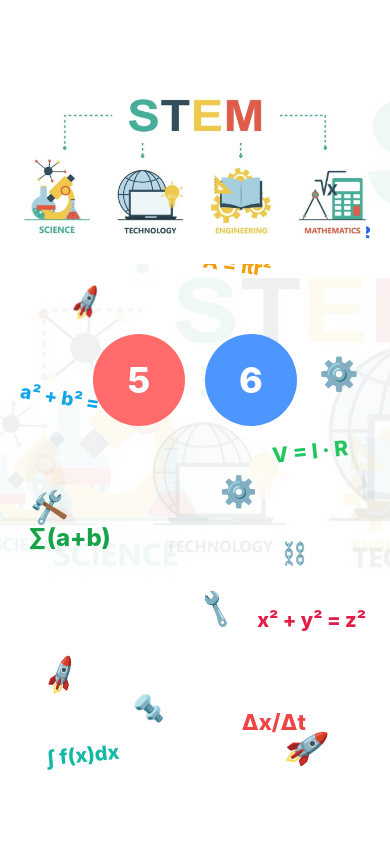
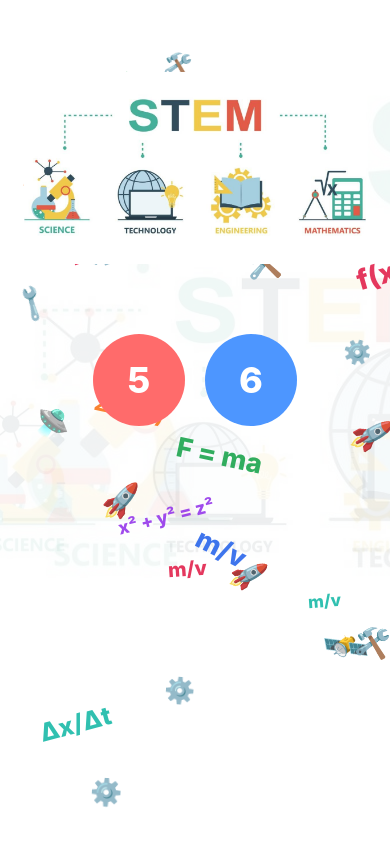
Before and after one commit to TheMichelangelo/tardis, a React Native app: screen / in a window 390 px wide. Built offline with nearby package versions, Linux system fonts and the light colour scheme.

Commit message:
Refactor background to separate component, fix some gaps in lesson display

```diff
--- a/App.tsx
+++ b/App.tsx
@@ -15,6 +15,7 @@ import { StatusBar } from 'expo-status-bar';
 import * as Print from 'expo-print';
 import * as Sharing from 'expo-sharing';
 import { LessonBuilder } from './src/components/LessonBuilder';
+import { RandomSTEMBackground } from './src/components/RandomSTEMBackground';
 import { loadLessonsFileForClass } from './src/lib/storage';
 import {
   ClassLessonsFile,
@@ -41,40 +42,6 @@ const classButtonColors: Record<ClassNumber, string> = {
   6: '#4D96FF'
 };
 
-function STEMBackground() {
-  return (
-    <View style={styles.backgroundLayer} pointerEvents="none">
-      <Image source={logoImage} style={styles.backgroundLogoFull} resizeMode="cover" />
-      <Image source={logoImage} style={styles.backgroundLogoOverlay} resizeMode="contain" />
-
-      <Text style={[styles.bgItem, styles.formulaOne]}>E = mc²</Text>
-      <Text style={[styles.bgItem, styles.formulaTwo]}>πr²</Text>
-      <Text style={[styles.bgItem, styles.formulaThree]}>∑(a+b)</Text>
-      <Text style={[styles.bgItem, styles.formulaFour]}>x² + y² = z²</Text>
-      <Text style={[styles.bgItem, styles.formulaFive]}>F = ma</Text>
-      <Text style={[styles.bgItem, styles.formulaSix]}>a² + b² = c²</Text>
-      <Text style={[styles.bgItem, styles.formulaSeven]}>V = I · R</Text>
-      <Text style={[styles.bgItem, styles.formulaEight]}>A = πr²</Text>
-      <Text style={[styles.bgItem, styles.formulaNine]}>Δx/Δt</Text>
-      <Text style={[styles.bgItem, styles.formulaTen]}>∫ f(x)dx</Text>
-
-      <Text style={[styles.bgItem, styles.rocketOne]}>🚀</Text>
-      <Text style={[styles.bgItem, styles.rocketTwo]}>🚀</Text>
-      <Text style={[styles.bgItem, styles.rocketThree]}>🚀</Text>
-      <Text style={[styles.bgItem, styles.rocketFour]}>🚀</Text>
-      <Text style={[styles.bgItem, styles.rocketFive]}>🚀</Text>
-
-      <Text style={[styles.bgItem, styles.mechOne]}>⚙️</Text>
-      <Text style={[styles.bgItem, styles.mechTwo]}>⚙️</Text>
-      <Text style={[styles.bgItem, styles.mechThree]}>🔩</Text>
-      <Text style={[styles.bgItem, styles.mechFour]}>⚙️</Text>
-      <Text style={[styles.bgItem, styles.mechFive]}>🛠️</Text>
-      <Text style={[styles.bgItem, styles.mechSix]}>🔧</Text>
-      <Text style={[styles.bgItem, styles.mechSeven]}>⛓️</Text>
-    </View>
-  );
-}
-
 function resolveLessonExercises(lesson: LessonTemplate): LessonExercise[] {
   return lesson.exercises ?? lesson.exersices ?? [];
 }
@@ -86,7 +53,6 @@ function renderExerciseContent(lesson: LessonTemplate, exercise: LessonExercise)
       return (
         <View style={styles.exerciseBlock}>
           <Image source={{ uri: diagramPath }} style={styles.exerciseImage} resizeMode="contain" />
-          <Text style={styles.exerciseText}>Diagram image: {diagramPath}</Text>
         </View>
       );
     }
@@ -95,7 +61,6 @@ function renderExerciseContent(lesson: LessonTemplate, exercise: LessonExercise)
       return (
         <View style={styles.exerciseBlock}>
           <Image source={{ uri: rebusPath }} style={styles.exerciseImage} resizeMode="contain" />
-          <Text style={styles.exerciseText}>Rebus image: {rebusPath}</Text>
         </View>
       );
     }
@@ -125,7 +90,16 @@ function renderExerciseContent(lesson: LessonTemplate, exercise: LessonExercise)
         </View>
       );
     case 'video':
-      return <Text style={styles.exerciseText}>Watch on YouTube: {exercise.youtubeUrl}</Text>;
+      return (
+        <View style={styles.exerciseBlock}>
+          <Pressable
+            style={styles.openVideoButton}
+            onPress={() => Linking.openURL(exercise.youtubeUrl)}
+          >
+            <Text style={styles.openVideoButtonText}>Open YouTube Video</Text>
+          </Pressable>
+        </View>
+      );
     case 'interactive_quiz':
       return (
         <View style={styles.exerciseBlock}>
@@ -162,6 +136,12 @@ function getExerciseImagePath(lesson: LessonTemplate, exercise: LessonExercise)
   }
   const ext = exercise.imageExt ?? 'png';
   return `${lesson.id}/${exercise.id}.${ext}`;
+}
+
+function getQrCodeUrl(value: string) {
+  return `https://api.qrserver.com/v1/create-qr-code/?size=220x220&data=${encodeURIComponent(
+    value
+  )}`;
 }
 
 export default function App() {
@@ -263,7 +243,6 @@ export default function App() {
               ${title}
               <p><strong>Type:</strong> ${escapeHtml(exercise.type)}</p>
               <img src="${imagePath}" alt="${escapeHtml(exercise.label)}" />
-              <p class="path">${imagePath}</p>
             </section>
           `;
         }
@@ -303,12 +282,15 @@ export default function App() {
         }
 
         if (exercise.type === 'video') {
+          const safeUrl = escapeHtml(exercise.youtubeUrl);
+          const qrUrl = escapeHtml(getQrCodeUrl(exercise.youtubeUrl));
           return `
             ${pageBreak}
             <section class="card">
               ${title}
               <p><strong>Type:</strong> video</p>
-              <p>${escapeHtml(exercise.youtubeUrl)}</p>
+              <img src="${qrUrl}" alt="QR code to video" />
+              <p><a href="${safeUrl}" target="_blank" rel="noopener noreferrer">Open YouTube video</a></p>
             </section>
           `;
         }
@@ -352,7 +334,6 @@ export default function App() {
             .card { border: 1px solid #cbd5e1; border-radius: 8px; padding: 12px; margin-top: 10px; page-break-inside: avoid; }
             .page-break { break-before: page; page-break-before: always; height: 0; }
             img { width: 100%; max-width: 540px; max-height: 320px; object-fit: contain; border-radius: 6px; background: #f8fafc; }
-            .path { color: #64748b; font-size: 12px; }
             .quiz { background: #f8fafc; border-radius: 6px; padding: 8px; margin-top: 6px; }
           </style>
         </head>
@@ -391,7 +372,7 @@ export default function App() {
   return (
     <SafeAreaView style={styles.safeArea}>
       <StatusBar style="dark" />
-      <STEMBackground />
+      <RandomSTEMBackground logoSource={logoImage} />
 
       {screen.name === 'home' ? (
         <ScrollView contentContainerStyle={styles.homeContainer}>
@@ -494,7 +475,6 @@ export default function App() {
                   {singleExercise ? (
                     <View style={styles.exerciseCard}>
                       <Text style={styles.exerciseTitle}>{singleExercise.label}</Text>
-                      <Text style={styles.exerciseType}>Type: {singleExercise.type}</Text>
                       {renderExerciseContent(lessonContext.lesson, singleExercise)}
                     </View>
                   ) : (
@@ -538,7 +518,6 @@ export default function App() {
                     lessonContext.exercises.map((exercise) => (
                       <View key={exercise.id} style={styles.exerciseCard}>
                         <Text style={styles.exerciseTitle}>{exercise.label}</Text>
-                        <Text style={styles.exerciseType}>Type: {exercise.type}</Text>
                         {renderExerciseContent(lessonContext.lesson, exercise)}
                       </View>
                     ))
@@ -559,160 +538,6 @@ const styles = StyleSheet.create({
   safeArea: {
     backgroundColor: '#FFFFFF',
     flex: 1
-  },
-  backgroundLayer: {
-    ...StyleSheet.absoluteFillObject,
-    overflow: 'hidden'
-  },
-  backgroundLogoFull: {
-    ...StyleSheet.absoluteFillObject,
-    opacity: 0.08
-  },
-  backgroundLogoOverlay: {
-    height: 700,
-    left: '-10%',
-    opacity: 0.08,
-    position: 'absolute',
-    top: '8%',
-    width: 700
-  },
-  bgItem: {
-    fontWeight: '800',
-    position: 'absolute'
-  },
-  formulaOne: {
-    color: '#F97316',
-    fontSize: 24,
-    left: 24,
-    top: 140,
-    transform: [{ rotate: '-8deg' }]
-  },
-  formulaTwo: {
-    color: '#2563EB',
-    fontSize: 28,
-    right: 20,
-    top: 220,
-    transform: [{ rotate: '10deg' }]
-  },
-  formulaThree: {
-    color: '#16A34A',
-    fontSize: 24,
-    left: 28,
-    top: '62%'
-  },
-  formulaFour: {
-    color: '#E11D48',
-    fontSize: 20,
-    right: 24,
-    top: '72%'
-  },
-  formulaFive: {
-    color: '#9333EA',
-    fontSize: 22,
-    right: 28,
-    top: '12%',
-    transform: [{ rotate: '-12deg' }]
-  },
-  formulaSix: {
-    color: '#0EA5E9',
-    fontSize: 19,
-    left: 20,
-    top: '46%',
-    transform: [{ rotate: '9deg' }]
-  },
-  formulaSeven: {
-    color: '#22C55E',
-    fontSize: 21,
-    right: 42,
-    top: '52%',
-    transform: [{ rotate: '-6deg' }]
-  },
-  formulaEight: {
-    color: '#F59E0B',
-    fontSize: 20,
-    left: '52%',
-    top: '30%',
-    transform: [{ rotate: '8deg' }]
-  },
-  formulaNine: {
-    color: '#EF4444',
-    fontSize: 22,
-    left: '62%',
-    top: '84%'
-  },
-  formulaTen: {
-    color: '#14B8A6',
-    fontSize: 20,
-    left: '12%',
-    top: '88%',
-    transform: [{ rotate: '-5deg' }]
-  },
-  rocketOne: {
-    fontSize: 32,
-    right: 52,
-    top: 120,
-    transform: [{ rotate: '18deg' }]
-  },
-  rocketTwo: {
-    fontSize: 28,
-    left: 44,
-    top: '78%',
-    transform: [{ rotate: '-25deg' }]
-  },
-  rocketThree: {
-    fontSize: 30,
-    left: '72%',
-    top: '22%',
-    transform: [{ rotate: '24deg' }]
-  },
-  rocketFour: {
-    fontSize: 26,
-    left: '18%',
-    top: '34%',
-    transform: [{ rotate: '-18deg' }]
-  },
-  rocketFive: {
-    fontSize: 34,
-    right: '16%',
-    top: '86%',
-    transform: [{ rotate: '10deg' }]
-  },
-  mechOne: {
-    fontSize: 34,
-    left: '48%',
-    top: 88
-  },
-  mechTwo: {
-    fontSize: 30,
-    right: '34%',
-    top: '56%'
-  },
-  mechThree: {
-    fontSize: 26,
-    left: '34%',
-    top: '82%'
-  },
-  mechFour: {
-    fontSize: 32,
-    right: '8%',
-    top: '42%'
-  },
-  mechFive: {
-    fontSize: 28,
-    left: '8%',
-    top: '58%',
-    transform: [{ rotate: '-15deg' }]
-  },
-  mechSix: {
-    fontSize: 28,
-    right: '40%',
-    top: '70%',
-    transform: [{ rotate: '20deg' }]
-  },
-  mechSeven: {
-    fontSize: 22,
-    left: '72%',
-    top: '64%'
   },
   homeContainer: {
     alignItems: 'center',
@@ -846,13 +671,6 @@ const styles = StyleSheet.create({
     fontSize: 17,
     fontWeight: '700'
   },
-  exerciseType: {
-    color: '#475569',
-    fontSize: 12,
-    fontWeight: '700',
-    marginTop: 2,
-    textTransform: 'uppercase'
-  },
   exerciseBlock: {
     marginTop: 8
   },
@@ -861,6 +679,18 @@ const styles = StyleSheet.create({
     borderRadius: 8,
     height: 220,
     width: '100%'
+  },
+  openVideoButton: {
+    alignSelf: 'flex-start',
+    backgroundColor: '#DC2626',
+    borderRadius: 8,
+    paddingHorizontal: 12,
+    paddingVertical: 8
+  },
+  openVideoButtonText: {
+    color: '#FFFFFF',
+    fontSize: 13,
+    fontWeight: '700'
   },
   exerciseText: {
     color: '#1E293B',
--- /dev/null
+++ b/src/components/RandomSTEMBackground.tsx
@@ -0,0 +1,186 @@
+import { useMemo } from 'react';
+import {
+  Image,
+  ImageSourcePropType,
+  StyleSheet,
+  Text,
+  View,
+  useWindowDimensions
+} from 'react-native';
+
+type Props = {
+  logoSource: ImageSourcePropType;
+};
+
+type DecoItem = {
+  id: string;
+  text: string;
+  color: string;
+  top: string;
+  left: string;
+  size: number;
+  rotate: string;
+  opacity: number;
+};
+
+const FORMULAS = [
+  'E = mc²',
+  'πr²',
+  'F = ma',
+  'a² + b² = c²',
+  'V = I · R',
+  'Δx/Δt',
+  '∫ f(x)dx',
+  'x² + y² = z²',
+  'Σ(a+b)',
+  'A = πr²',
+  'P = 2(a+b)',
+  'm/v'
+];
+
+const ROCKETS = ['🚀', '🛰️', '🚀', '🚀', '🛸'];
+const MECHANICS = ['⚙️', '🔩', '🔧', '🛠️', '⛓️', '⚙️'];
+
+const FORMULA_COLORS = ['#F97316', '#2563EB', '#16A34A', '#E11D48', '#9333EA', '#14B8A6'];
+const MECH_COLORS = ['#0F766E', '#374151', '#0369A1', '#4B5563'];
+
+function randInt(min: number, max: number) {
+  return Math.floor(Math.random() * (max - min + 1)) + min;
+}
+
+function randomFrom<T>(items: T[]) {
+  return items[randInt(0, items.length - 1)];
+}
+
+function createItems(
+  kind: 'formula' | 'rocket' | 'mechanic',
+  count: number,
+  _width: number,
+  _height: number
+): DecoItem[] {
+  const source = kind === 'formula' ? FORMULAS : kind === 'rocket' ? ROCKETS : MECHANICS;
+
+  return Array.from({ length: count }, (_, index) => {
+    const top = `${randInt(4, 92)}%`;
+    const left = `${randInt(3, 92)}%`;
+    const rotate = `${randInt(-30, 30)}deg`;
+
+    const size =
+      kind === 'formula' ? randInt(16, 28) : kind === 'rocket' ? randInt(22, 36) : randInt(22, 34);
+
+    const color =
+      kind === 'formula'
+        ? randomFrom(FORMULA_COLORS)
+        : kind === 'mechanic'
+          ? randomFrom(MECH_COLORS)
+          : '#1D4ED8';
+
+    const opacity = kind === 'formula' ? 0.88 : kind === 'rocket' ? 0.9 : 0.85;
+
+    return {
+      id: `${kind}-${index}`,
+      text: randomFrom(source),
+      color,
+      top,
+      left,
+      size,
+      rotate,
+      opacity
+    };
+  });
+}
+
+export function RandomSTEMBackground({ logoSource }: Props) {
+  const { width, height } = useWindowDimensions();
+
+  const formulas = useMemo(() => createItems('formula', 12, width, height), [width, height]);
+  const rockets = useMemo(() => createItems('rocket', 8, width, height), [width, height]);
+  const mechanics = useMemo(() => createItems('mechanic', 10, width, height), [width, height]);
+
+  return (
+    <View style={styles.backgroundLayer} pointerEvents="none">
+      <Image source={logoSource} style={styles.backgroundLogoFull} resizeMode="cover" />
+      <Image source={logoSource} style={styles.backgroundLogoOverlay} resizeMode="contain" />
+
+      {formulas.map((item) => (
+        <Text
+          key={item.id}
+          style={[
+            styles.bgItem,
+            {
+              color: item.color,
+              fontSize: item.size,
+              left: item.left,
+              opacity: item.opacity,
+              top: item.top,
+              transform: [{ rotate: item.rotate }]
+            }
+          ]}
+        >
+          {item.text}
+        </Text>
+      ))}
+
+      {rockets.map((item) => (
+        <Text
+          key={item.id}
+          style={[
+            styles.bgItem,
+            {
+              color: item.color,
+              fontSize: item.size,
+              left: item.left,
+              opacity: item.opacity,
+              top: item.top,
+              transform: [{ rotate: item.rotate }]
+            }
+          ]}
+        >
+          {item.text}
+        </Text>
+      ))}
+
+      {mechanics.map((item) => (
+        <Text
+          key={item.id}
+          style={[
+            styles.bgItem,
+            {
+              color: item.color,
+              fontSize: item.size,
+              left: item.left,
+              opacity: item.opacity,
+              top: item.top,
+              transform: [{ rotate: item.rotate }]
+            }
+          ]}
+        >
+          {item.text}
+        </Text>
+      ))}
+    </View>
+  );
+}
+
+const styles = StyleSheet.create({
+  backgroundLayer: {
+    ...StyleSheet.absoluteFillObject,
+    overflow: 'hidden'
+  },
+  backgroundLogoFull: {
+    ...StyleSheet.absoluteFillObject,
+    opacity: 0.07
+  },
+  backgroundLogoOverlay: {
+    height: 700,
+    left: '-10%',
+    opacity: 0.08,
+    position: 'absolute',
+    top: '8%',
+    width: 700
+  },
+  bgItem: {
+    fontWeight: '800',
+    position: 'absolute'
+  }
+});
```
